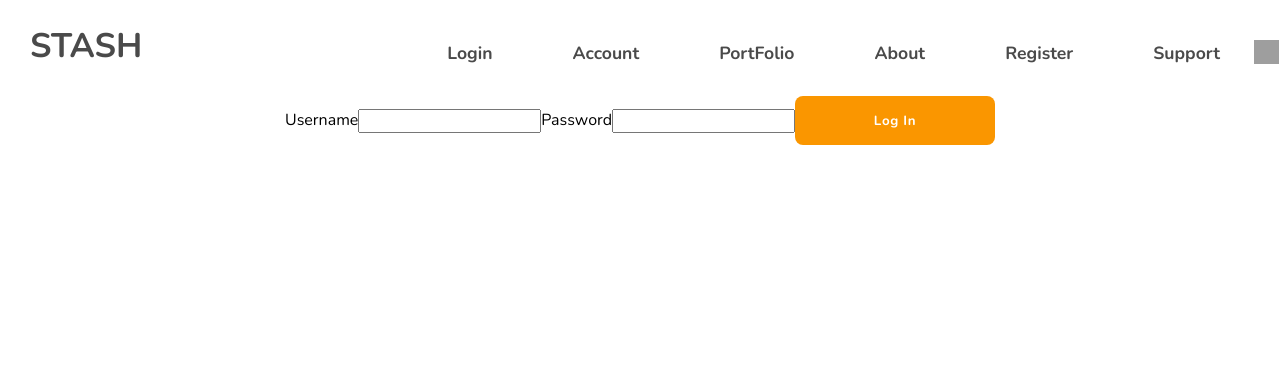
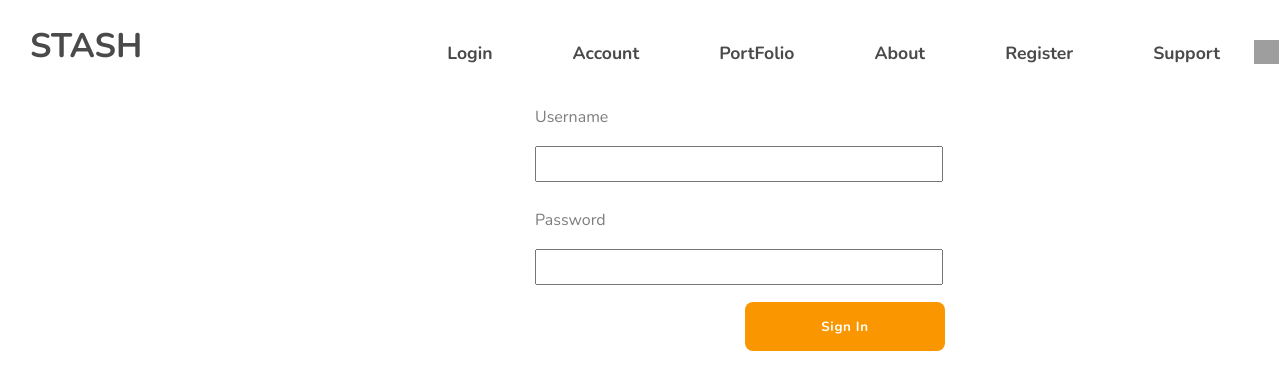
Before and after one commit to Team-Chef-Porfolio/Chef-Portfolio, a React (Create React App) app in the folder chef-portfolio/: page /login in a window 1280 px wide. Shown: the top 390 px of the page. Built offline with nearby package versions, Linux system fonts and the light colour scheme; no server answers; grey boxes are pictures that could not be loaded.

Commit message:
log in page style matches Support page

```diff
--- /dev/null
+++ b/chef-portfolio/src/components/Login/Login.css
@@ -0,0 +1,29 @@
+.FormContainer{
+    display: flex;
+    justify-content: center;
+}
+
+.Form{
+    display: flex;
+    flex-direction: column;
+    justify-content: center;
+    width: 210px;
+}
+
+input{
+    width: 400px;
+    height: 30px;
+    margin-bottom: 17px;
+}
+label{
+    font-size: 1.0rem;
+    padding-top: 10px;
+    text-align: start;
+    height: 10px;
+    font-weight: 100;
+    color:#7D7D7D;
+}
+button{
+
+    margin-left: 210px;
+}
--- a/chef-portfolio/src/components/Login/Login.js
+++ b/chef-portfolio/src/components/Login/Login.js
@@ -1,5 +1,6 @@
 import { axiosAuthenticate } from '../axiosAuthenticate/axiosAuthenticate';
 import React, { useState } from 'react';
+import './Login.css';
 
 const Login = () => {
   const defaultCredentials = {
@@ -26,8 +27,8 @@ const Login = () => {
   };
 
   return (
-    <div>
-      <form onSubmit={login}>
+    <div className="FormContainer">
+      <form className="Form" onSubmit={login}>
       <label htmlFor="UserName">Username</label>
         <input
           type='text'
@@ -42,8 +43,9 @@ const Login = () => {
           value={credentials.password}
           onChange={handleChange}
         />
-        <button type='submit'>Log In</button>
+        <button type='submit'>Sign In</button>
       </form>
+
     </div>
   );
 };
```
